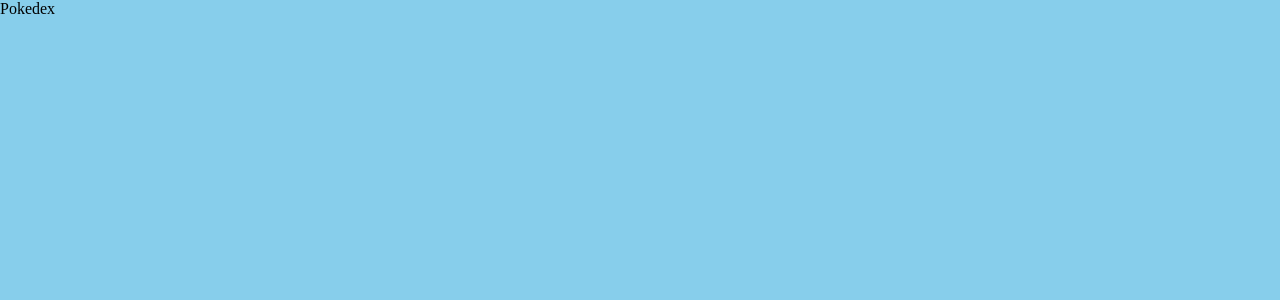
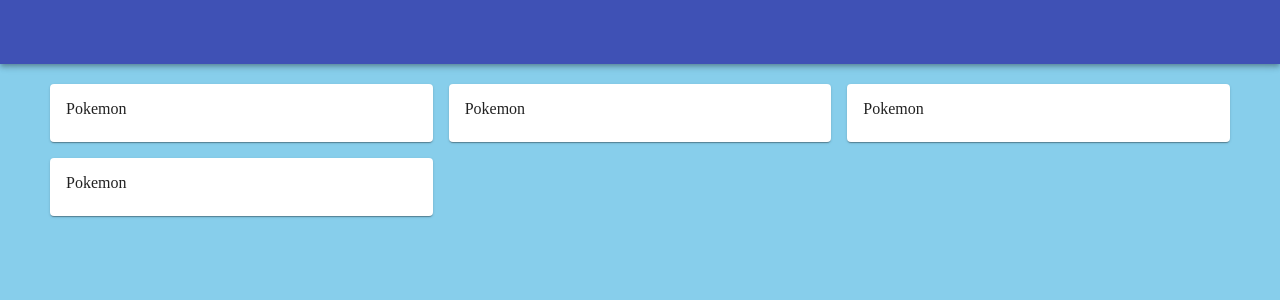
Before and after one commit to shreesh5/react-pokedex, a React (Create React App) app: page / in a window 1280 px wide. Shown: the top 300 px of the page. Built offline with nearby package versions, Linux system fonts and the light colour scheme.

Commit message:
Added grid layout

```diff
--- a/src/Pokedex.js
+++ b/src/Pokedex.js
@@ -1,10 +1,49 @@
 import React from 'react'
+import {
+    AppBar,
+    Toolbar,
+    Grid,
+    makeStyles,
+    Card,
+    CardContent
+} from '@material-ui/core';
+
+const useStyles = makeStyles({
+    pokedexContainer: {
+        paddingTop: "20px",
+        paddingLeft: "50px",
+        paddingRight: "50px"
+    }
+})
+
+const getPokemonCard = () => {
+    return (
+        <Grid item xs={12} sm={4}>
+            <Card>
+                <CardContent>
+                    Pokemon
+                </CardContent>
+            </Card>
+        </Grid>
+    )
+}
 
 const Pokedex = () => {
+
+    const classes = useStyles();
+
     return (
-        <div>
-            Pokedex
-        </div>
+        <React.Fragment>
+            <AppBar position="static">
+                <Toolbar />
+            </AppBar>
+            <Grid container spacing={2} className={classes.pokedexContainer}>
+                {getPokemonCard()}
+                {getPokemonCard()}
+                {getPokemonCard()}
+                {getPokemonCard()}
+            </Grid>
+        </React.Fragment>
     )
 }
 
```
